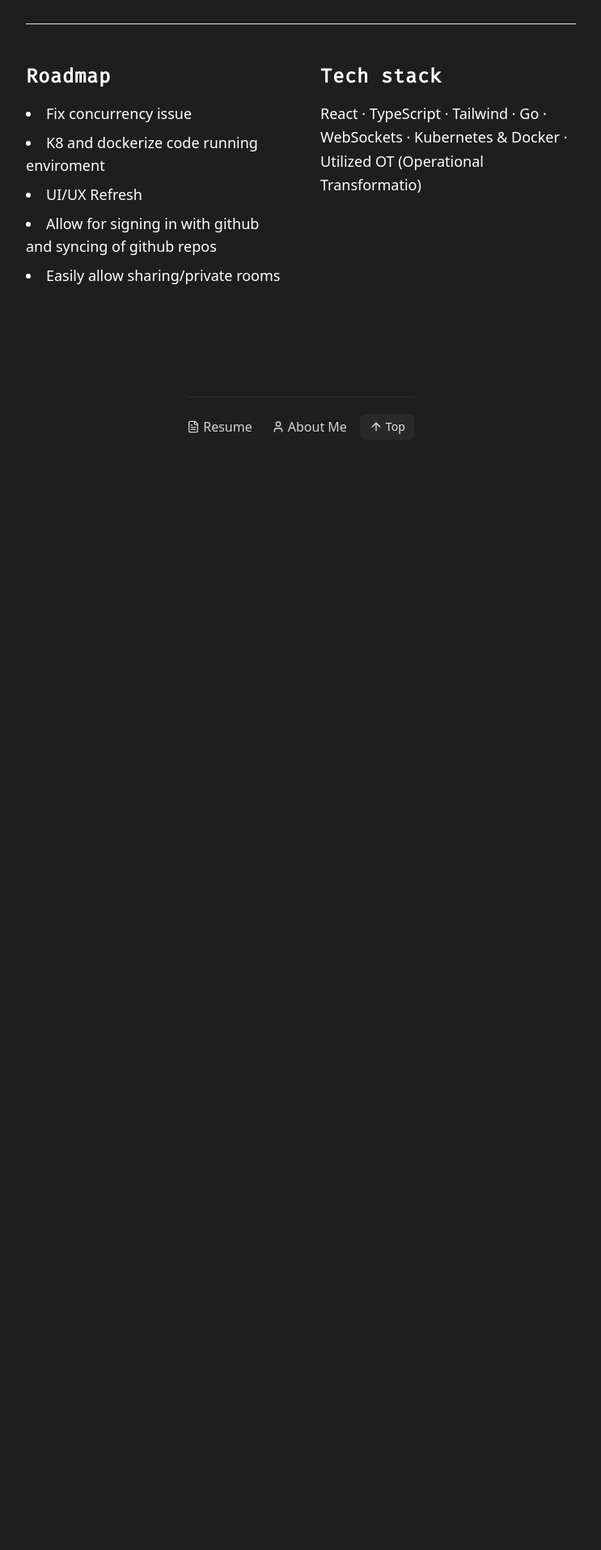
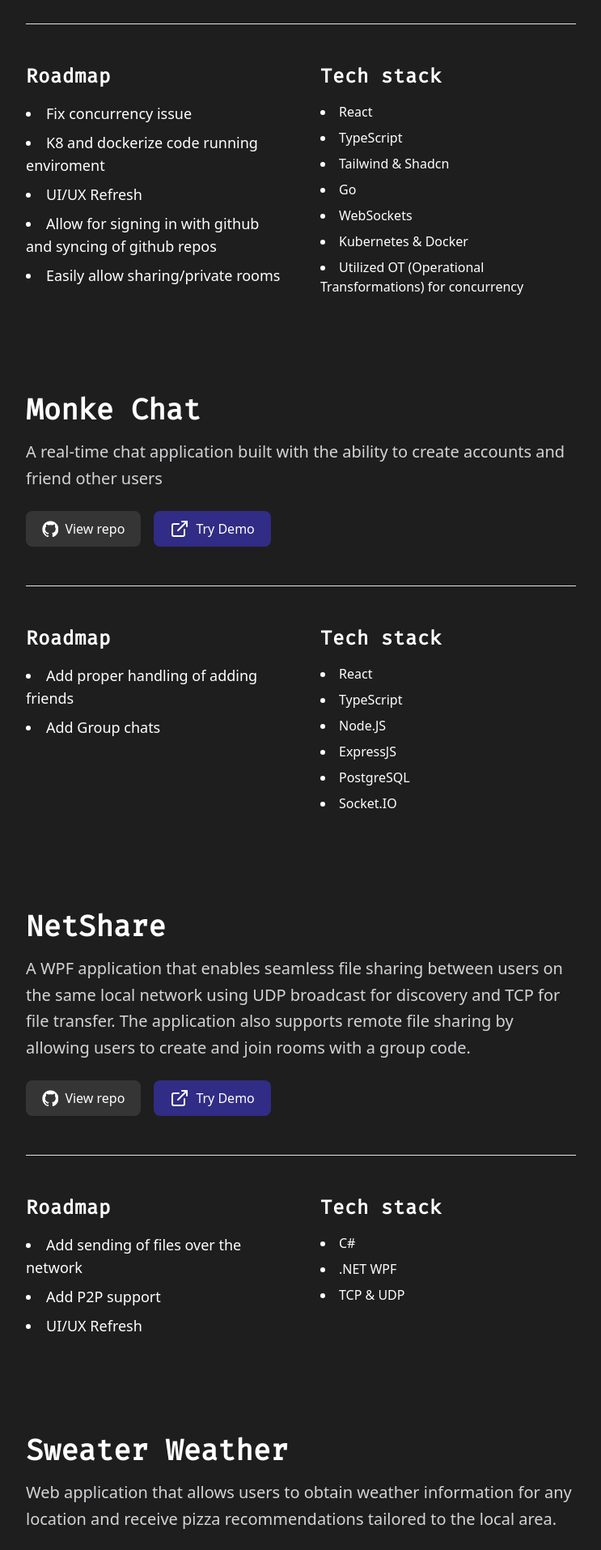
Before and after one commit to Xavanion/Portfolio-Site, a React (Vite) app: page /projects in a window 1280 px wide. Shown: the part 500-2414 px from the top of the page at 81% size, without its empty margins (268-1011 px from the left). Before the commit the page ends 1063 px from the top, so only its background shows below. Built offline with nearby package versions, Linux system fonts and the light colour scheme.

Commit message:
finished up basic project design/filling of information/demo link fixing

```diff
--- a/src/components/ProjectCard.tsx
+++ b/src/components/ProjectCard.tsx
@@ -4,8 +4,9 @@ import type { ProjectInfo } from "../data/ProjectInfo";
 import { ExternalLink } from "lucide-react";
 
 export default function ProjectCard({ p }: { p: ProjectInfo }) {
+  const sub = p.title.trim().toLowerCase().replace(/\s+/g, "-");
   return (
-    <section className="mx-auto mb-24 max-w-5xl">
+    <section className="mx-auto mb-30 max-w-5xl">
       {/* HERO ROW */}
       <div className="flex flex-col items-start gap-8 md:flex-row md:items-center">
         {/* (Optional) project hero image / screenshot */}
@@ -28,8 +29,9 @@ export default function ProjectCard({ p }: { p: ProjectInfo }) {
             >
               <img src={logo} className="h-5 w-auto" /> View repo
             </Link>
+
             <Link
-              to={`https://${p.title.toLowerCase()}.${location.hostname}`}
+              to={`https://${sub}.${location.hostname}`}
               target="_blank"
               rel="noopener noreferrer"
               className="inline-flex items-center gap-2 bg-indigo-900 hover:bg-indigo-800 rounded-md px-5 py-2.5 text-base font-medium text-white transition"
@@ -43,7 +45,7 @@ export default function ProjectCard({ p }: { p: ProjectInfo }) {
       {/* DIVIDER */}
       <hr className="my-12 h-px w-full bg-gradient-to-r from-transparent via-zinc-700 to-transparent" />
 
-      {/* ROADMAP / DETAILS */}
+      {/* Roadmap */}
       <div className="grid gap-12 md:grid-cols-2">
         <div>
           <h3 className="mb-4 text-2xl font-semibold tracking-wide">Roadmap</h3>
@@ -54,15 +56,16 @@ export default function ProjectCard({ p }: { p: ProjectInfo }) {
           </ul>
         </div>
 
-        {/* stack anything else you need */}
+        {/* Tech Stack */}
         <div>
           <h3 className="mb-4 text-2xl font-semibold tracking-wide">
             Tech stack
           </h3>
-          <p className="text-lg leading-relaxed">
-            React · TypeScript · Tailwind · Go · WebSockets · Kubernetes &
-            Docker · Utilized OT&nbsp;(Operational Transformatio)
-          </p>
+          <ul className="list-disc list-inside space-y-2">
+            {p.tech_stack.map((tech) => (
+              <li key={tech}>{tech}</li>
+            ))}
+          </ul>
         </div>
       </div>
     </section>
--- a/src/data/ProjectInfo.ts
+++ b/src/data/ProjectInfo.ts
@@ -3,6 +3,7 @@ export interface ProjectInfo {
   repo: string;
   description: string;
   roadmap: string[];
+  tech_stack: string[];
 }
 
 export const projects: ProjectInfo[] = [
@@ -18,5 +19,51 @@ export const projects: ProjectInfo[] = [
       "Allow for signing in with github and syncing of github repos",
       "Easily allow sharing/private rooms",
     ],
+    tech_stack: [
+      "React",
+      "TypeScript",
+      "Tailwind & Shadcn",
+      "Go",
+      "WebSockets",
+      "Kubernetes & Docker",
+      "Utilized OT (Operational Transformations) for concurrency",
+    ],
+  },
+  {
+    title: "Monke Chat",
+    repo: "https://github.com/Xavanion/Monke-Chat",
+    description:
+      "A real-time chat application built with the ability to create accounts and friend other users",
+    roadmap: ["Add proper handling of adding friends", "Add Group chats"],
+    tech_stack: [
+      "React",
+      "TypeScript",
+      "Node.JS",
+      "ExpressJS",
+      "PostgreSQL",
+      "Socket.IO",
+    ],
+  },
+  {
+    title: "NetShare",
+    repo: "https://github.com/Xavanion/NetShare",
+    description:
+      "A WPF application that enables seamless file sharing between users on the same local network using UDP broadcast for discovery and TCP for file transfer. The application also supports remote file sharing by allowing users to create and join rooms with a group code.",
+    roadmap: [
+      "Add sending of files over the network",
+      "Add P2P support",
+      "UI/UX Refresh",
+    ],
+    tech_stack: ["C#", ".NET WPF", "TCP & UDP"],
+  },
+  {
+    title: "Sweater Weather",
+    repo: "https://github.com/Xavanion/SweaterWeather",
+    description:
+      "Web application that allows users to obtain weather information for any location and receive pizza recommendations tailored to the local area. ",
+    roadmap: [
+      "Done for now! Was used as a HackKU project to explore dealinng with web design + APIs",
+    ],
+    tech_stack: ["Flask", "HTML", "CSS", "API Handling"],
   },
 ];
```
